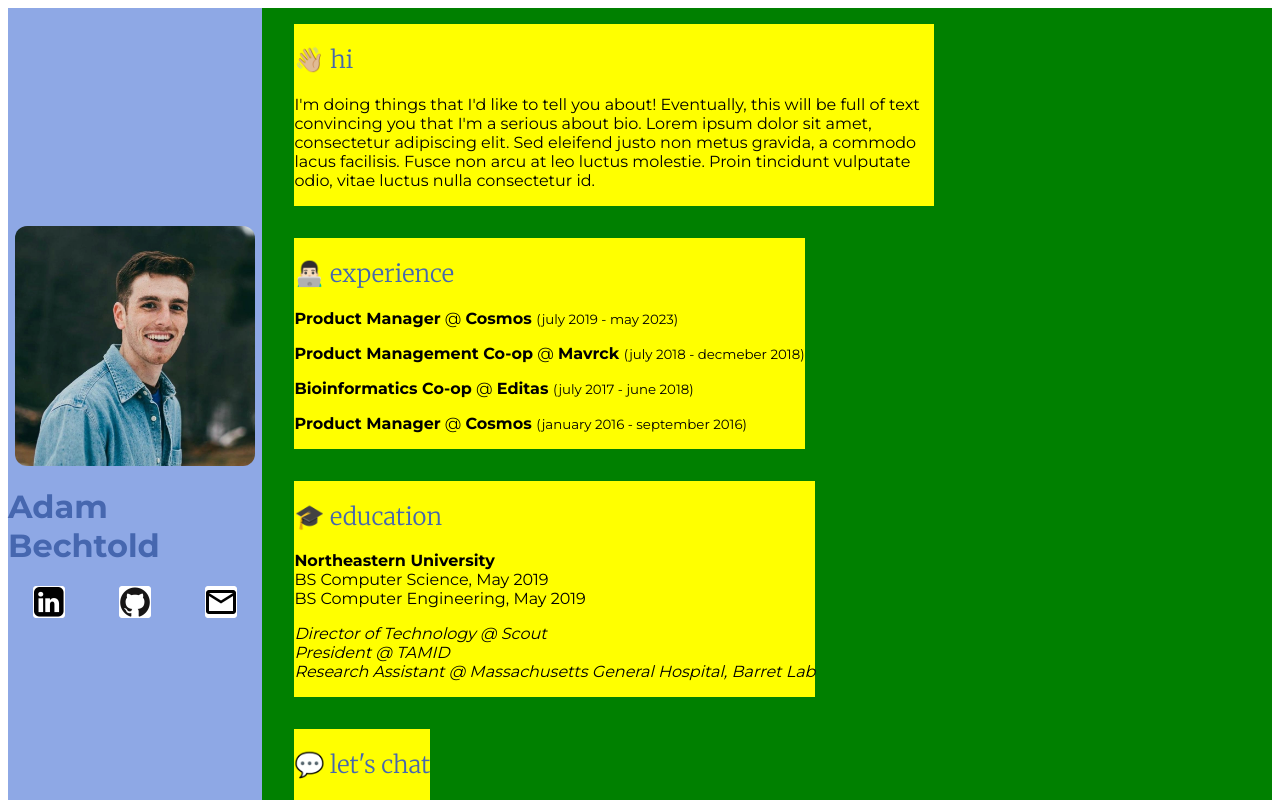
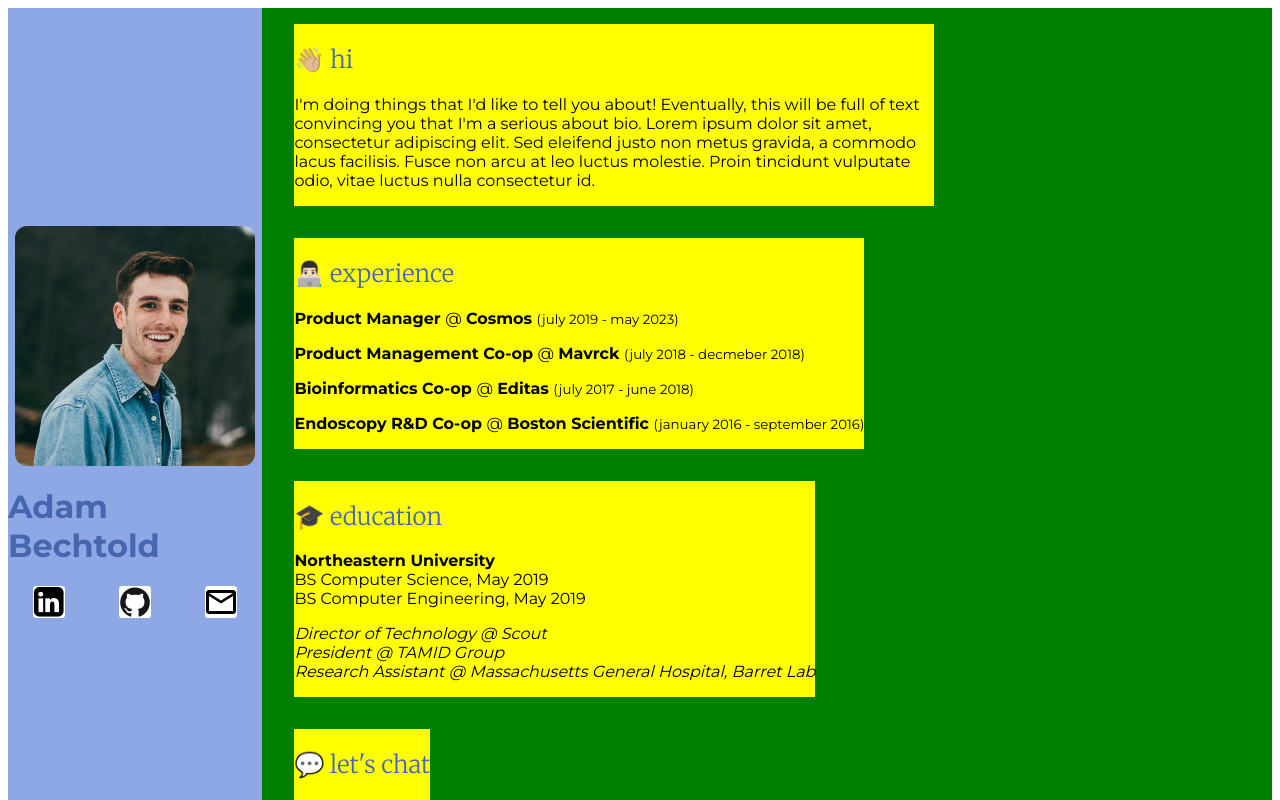
Before and after one commit to adambechtold/personal-website, a Next.js app: page / in a window 1280 px wide. Shown: the top 800 px of the page. Built offline with nearby package versions, Linux system fonts and the light colour scheme.

Commit message:
so informational content is better organized

```diff
--- /dev/null
+++ b/app/components/ContentItem/Education/Education.js
@@ -0,0 +1,39 @@
+/* eslint-disable require-jsdoc */
+import React from "react";
+
+const experiences = [
+  {
+    title: "Director of Technology",
+    organization: "Scout",
+  },
+  {
+    title: "President",
+    organization: "TAMID Group",
+  },
+  {
+    title: "Research Assistant",
+    organization: "Massachusetts General Hospital, Barret Lab",
+  },
+];
+
+export default function Education() {
+  return (
+    <div>
+      <p>
+        <b>Northeastern University</b> <br />
+        BS Computer Science, May 2019 <br />
+        BS Computer Engineering, May 2019
+      </p>
+      <p>
+        {experiences.map((experience) => (
+          <>
+            <i key={`${experience.title}-${experience.organization}`}>
+              {experience.title} @ {experience.organization}
+            </i>
+            <br />
+          </>
+        ))}
+      </p>
+    </div>
+  );
+}
--- /dev/null
+++ b/app/components/ContentItem/Experience/Experience.js
@@ -0,0 +1,69 @@
+import React from "react";
+import PropTypes from "prop-types";
+
+const experiences = [
+  {
+    title: "Product Manager",
+    company: "Cosmos",
+    dates: "(july 2019 - may 2023)",
+  },
+  {
+    title: "Product Management Co-op",
+    company: "Mavrck",
+    dates: "(july 2018 - decmeber 2018)",
+  },
+  {
+    title: "Bioinformatics Co-op",
+    company: "Editas",
+    dates: "(july 2017 - june 2018)",
+  },
+  {
+    title: "Endoscopy R&D Co-op",
+    company: "Boston Scientific",
+    dates: "(january 2016 - september 2016)",
+  },
+];
+
+/**
+ * Renders a list of experiences.
+ *
+ * @return {JSX.Element} The rendered list of experiences.
+ */
+export default function Experience() {
+  /**
+   * Renders an individual experience item.
+   *
+   * @param {Object} props - The props for the component.
+   * @param {string} props.title - The title of the experience.
+   * @param {string} props.company - The company of the experience.
+   * @param {string} props.dates - The dates of the experience.
+   * @return {JSX.Element} The rendered experience item.
+   */
+  function ExperienceItem({ title, company, dates }) {
+    return (
+      <p>
+        <b> {title} </b> @ <b> {company} </b>
+        <small> {dates} </small>
+      </p>
+    );
+  }
+
+  ExperienceItem.propTypes = {
+    title: PropTypes.string.isRequired,
+    company: PropTypes.string.isRequired,
+    dates: PropTypes.string.isRequired,
+  };
+
+  return (
+    <>
+      {experiences.map((experience) => (
+        <ExperienceItem
+          key={`${experience.title}-${experience.company}`}
+          title={experience.title}
+          company={experience.company}
+          dates={experience.dates}
+        />
+      ))}
+    </>
+  );
+}
--- /dev/null
+++ b/app/components/ContentItem/Introduction/Introduction.js
@@ -0,0 +1,12 @@
+/* eslint-disable require-jsdoc */
+import React from "react";
+
+export default function Introduction() {
+  return (
+    <p>
+      {
+        "I'm doing things that I'd like to tell you about! Eventually, this will be full of text convincing you that I'm a serious about bio. Lorem ipsum dolor sit amet, consectetur adipiscing elit. Sed eleifend justo non metus gravida, a commodo lacus facilisis. Fusce non arcu at leo luctus molestie. Proin tincidunt vulputate odio, vitae luctus nulla consectetur id."
+      }
+    </p>
+  );
+}
--- a/app/page.js
+++ b/app/page.js
@@ -3,6 +3,10 @@ import styles from "./page.module.css";
 
 import Profile from "./components/Profile/Profile";
 import ContentItem from "./components/ContentItem/ContentItem";
+
+import Introduction from "./components/ContentItem/Introduction/Introduction";
+import Experience from "./components/ContentItem/Experience/Experience";
+import Education from "./components/ContentItem/Education/Education";
 
 /**
  * Renders the home page.
@@ -17,43 +21,13 @@ export default function Home() {
         </div>
         <div className={styles.content}>
           <ContentItem title="👋🏼 hi">
-            <p>
-              {
-                "I'm doing things that I'd like to tell you about! Eventually, this will be full of text convincing you that I'm a serious about bio. Lorem ipsum dolor sit amet, consectetur adipiscing elit. Sed eleifend justo non metus gravida, a commodo lacus facilisis. Fusce non arcu at leo luctus molestie. Proin tincidunt vulputate odio, vitae luctus nulla consectetur id."
-              }
-            </p>
+            <Introduction />
           </ContentItem>
           <ContentItem title="👨🏻‍💻 experience">
-            <p>
-              <b>Product Manager</b> @ <b>Cosmos </b>
-              <small>{"(july 2019 - may 2023)"}</small>
-            </p>
-            <p>
-              <b>Product Management Co-op</b> @ <b>Mavrck </b>
-              <small>{"(july 2018 - decmeber 2018)"}</small>
-            </p>
-            <p>
-              <b>Bioinformatics Co-op</b> @ <b>Editas </b>
-              <small>{"(july 2017 - june 2018)"}</small>
-            </p>
-            <p>
-              <b>Product Manager</b> @ <b>Cosmos </b>
-              <small>{"(january 2016 - september 2016)"}</small>
-            </p>
+            <Experience />
           </ContentItem>
           <ContentItem title="🎓 education">
-            <p>
-              <b>Northeastern University</b> <br />
-              BS Computer Science, May 2019 <br />
-              BS Computer Engineering, May 2019
-            </p>
-            <p>
-              <i>Director of Technology @ Scout</i> <br />
-              <i>President @ TAMID</i> <br />
-              <i>
-                Research Assistant @ Massachusetts General Hospital, Barret Lab
-              </i>
-            </p>
+            <Education />
           </ContentItem>
           <ContentItem title="💬 let's chat" />
         </div>
```
